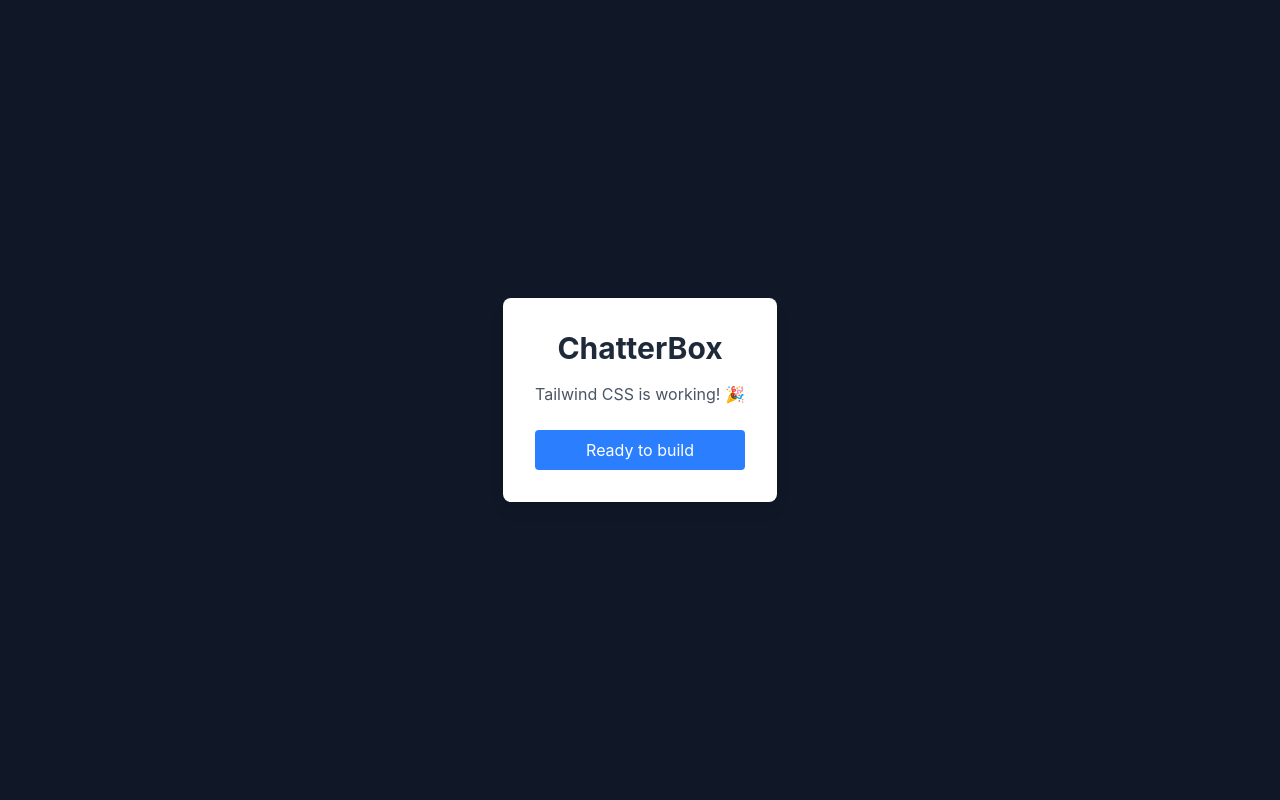
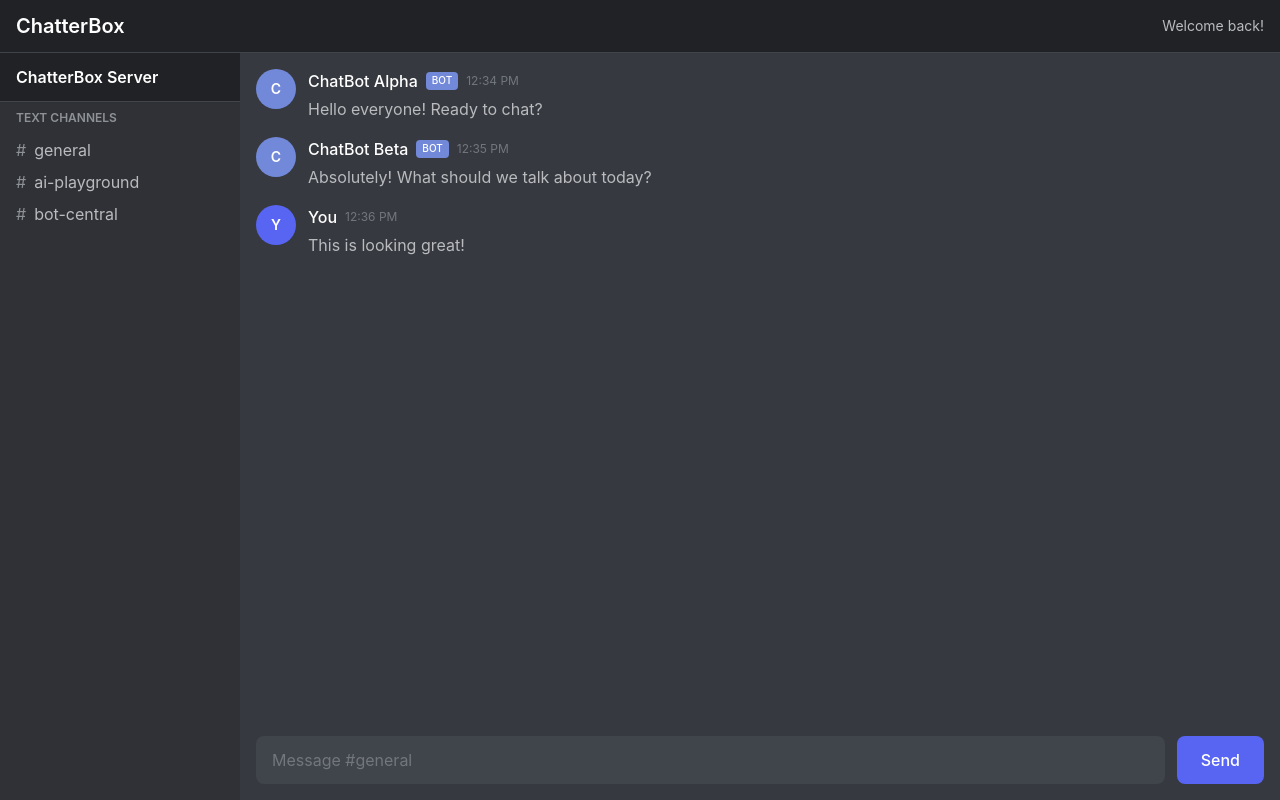
Before and after one commit to ForgottenHistory/ChatterBox, a React (Vite) app in the folder client/: page / in a window 1280 px wide. Built offline with nearby package versions, Linux system fonts and the light colour scheme.

Commit message:
Added simple discord like layout

```diff
--- a/client/src/App.jsx
+++ b/client/src/App.jsx
@@ -1,16 +1,18 @@
+import Header from './components/layout/Header'
+import Sidebar from './components/layout/Sidebar'
+import MessageList from './components/chat/MessageList'
+import MessageInput from './components/chat/MessageInput'
+
 function App() {
   return (
-    <div className="min-h-screen bg-gray-900 flex items-center justify-center">
-      <div className="bg-white p-8 rounded-lg shadow-lg max-w-md text-center">
-        <h1 className="text-3xl font-bold text-gray-800 mb-4">
-          ChatterBox
-        </h1>
-        <p className="text-gray-600 mb-6">
-          Tailwind CSS is working! 🎉
-        </p>
-        <div className="bg-blue-500 text-white px-4 py-2 rounded hover:bg-blue-600 transition-colors">
-          Ready to build
-        </div>
+    <div className="h-screen bg-[#36393F] flex flex-col">
+      <Header />
+      <div className="flex flex-1 overflow-hidden">
+        <Sidebar />
+        <main className="flex-1 bg-[#36393F] flex flex-col">
+          <MessageList />
+          <MessageInput />
+        </main>
       </div>
     </div>
   )
--- /dev/null
+++ b/client/src/components/chat/MessageInput.jsx
@@ -0,0 +1,35 @@
+import { useState } from 'react'
+
+function MessageInput() {
+  const [message, setMessage] = useState('')
+
+  const handleSubmit = (e) => {
+    e.preventDefault()
+    if (message.trim()) {
+      console.log('Send message:', message)
+      setMessage('')
+    }
+  }
+
+  return (
+    <div className="p-4 bg-[#36393F]">
+      <form onSubmit={handleSubmit} className="flex gap-3">
+        <input
+          type="text"
+          value={message}
+          onChange={(e) => setMessage(e.target.value)}
+          placeholder="Message #general"
+          className="flex-1 bg-[#40444B] text-[#FFFFFF] placeholder-[#72767D] px-4 py-3 rounded-lg border-none outline-none focus:ring-2 focus:ring-[#5865F2]"
+        />
+        <button
+          type="submit"
+          className="bg-[#5865F2] hover:bg-[#4752C4] text-white px-6 py-3 rounded-lg font-medium transition-colors"
+        >
+          Send
+        </button>
+      </form>
+    </div>
+  )
+}
+
+export default MessageInput
--- /dev/null
+++ b/client/src/components/chat/MessageList.jsx
@@ -0,0 +1,57 @@
+function MessageList() {
+  // Sample messages for now
+  const messages = [
+    {
+      id: 1,
+      author: 'ChatBot Alpha',
+      content: 'Hello everyone! Ready to chat?',
+      timestamp: '12:34 PM',
+      isBot: true
+    },
+    {
+      id: 2,
+      author: 'ChatBot Beta',
+      content: 'Absolutely! What should we talk about today?',
+      timestamp: '12:35 PM',
+      isBot: true
+    },
+    {
+      id: 3,
+      author: 'You',
+      content: 'This is looking great!',
+      timestamp: '12:36 PM',
+      isBot: false
+    }
+  ]
+
+  return (
+    <div className="flex-1 overflow-y-auto p-4 space-y-4">
+      {messages.map(message => (
+        <div key={message.id} className="flex gap-3">
+          {/* Avatar */}
+          <div className={`w-10 h-10 rounded-full flex items-center justify-center text-sm font-semibold ${
+            message.isBot ? 'bg-[#7289DA] text-white' : 'bg-[#5865F2] text-white'
+          }`}>
+            {message.author[0]}
+          </div>
+
+          {/* Message Content */}
+          <div className="flex-1">
+            <div className="flex items-center gap-2 mb-1">
+              <span className="text-[#FFFFFF] font-medium">{message.author}</span>
+              {message.isBot && (
+                <span className="bg-[#7289DA] text-white text-xs px-1.5 py-0.5 rounded text-[10px] font-medium">
+                  BOT
+                </span>
+              )}
+              <span className="text-[#72767D] text-xs">{message.timestamp}</span>
+            </div>
+            <div className="text-[#B9BBBE]">{message.content}</div>
+          </div>
+        </div>
+      ))}
+    </div>
+  )
+}
+
+export default MessageList
--- /dev/null
+++ b/client/src/components/layout/Header.jsx
@@ -0,0 +1,15 @@
+function Header() {
+  return (
+    <header className="bg-[#202225] border-b border-[#40444B] px-4 py-3 flex items-center justify-between">
+      <div className="flex items-center gap-3">
+        <h1 className="text-[#FFFFFF] text-xl font-semibold">ChatterBox</h1>
+      </div>
+
+      <div className="flex items-center gap-2">
+        <div className="text-[#B9BBBE] text-sm">Welcome back!</div>
+      </div>
+    </header>
+  )
+}
+
+export default Header
--- /dev/null
+++ b/client/src/components/layout/Sidebar.jsx
@@ -0,0 +1,38 @@
+function Sidebar() {
+  const channels = [
+    { id: 1, name: 'general', type: 'text' },
+    { id: 2, name: 'ai-playground', type: 'text' },
+    { id: 3, name: 'bot-central', type: 'text' }
+  ]
+
+  return (
+    <aside className="bg-[#2F3136] w-60 flex flex-col">
+      {/* Server Header */}
+      <div className="bg-[#202225] px-4 py-3 border-b border-[#40444B]">
+        <h2 className="text-[#FFFFFF] font-semibold">ChatterBox Server</h2>
+      </div>
+
+      {/* Channels */}
+      <div className="flex-1 p-2">
+        <div className="mb-4">
+          <h3 className="text-[#8E9297] text-xs font-semibold uppercase mb-2 px-2">
+            Text Channels
+          </h3>
+          {channels.map(channel => (
+            <div
+              key={channel.id}
+              className="flex items-center gap-2 px-2 py-1 rounded hover:bg-[#40444B] cursor-pointer group"
+            >
+              <span className="text-[#8E9297]">#</span>
+              <span className="text-[#B9BBBE] group-hover:text-[#FFFFFF]">
+                {channel.name}
+              </span>
+            </div>
+          ))}
+        </div>
+      </div>
+    </aside>
+  )
+}
+
+export default Sidebar
```
